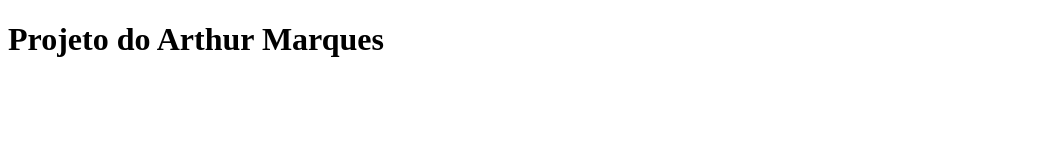
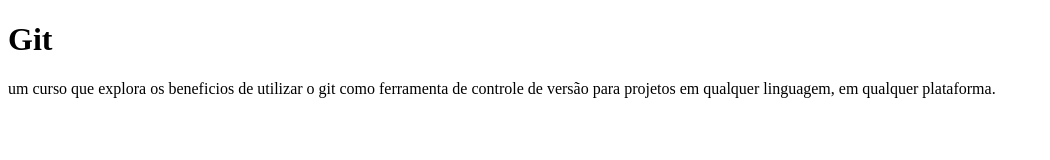
Before and after one commit to arthur1470/curso-git, a plain HTML site: page index.html in a window 1280 px wide. Shown: the whole page, without its empty margins (0-1050 px from the left). Drawn offline with Linux system fonts and the light colour scheme; files that its build step writes are made by us from their sources.

Commit message:
index alterado

```diff
--- a/index.html
+++ b/index.html
@@ -2,9 +2,15 @@
 <html>
     <head>
         <meta charset="utf-8">
-        <title></title>
+        <title>projeto</title>
+        <link rel="stylesheet" href="css/estilo.css">
     </head>
     <body>
-        <h1>Projeto do Arthur Marques</h1>
+        <h1>Git</h1>
+
+        <p>
+            um curso que explora os beneficios de utilizar o git como ferramenta de controle
+            de versão para projetos em qualquer linguagem, em qualquer plataforma.
+        </p>
     </body>
 </html>
```
Also changed, not shown: estilo.css (added).
